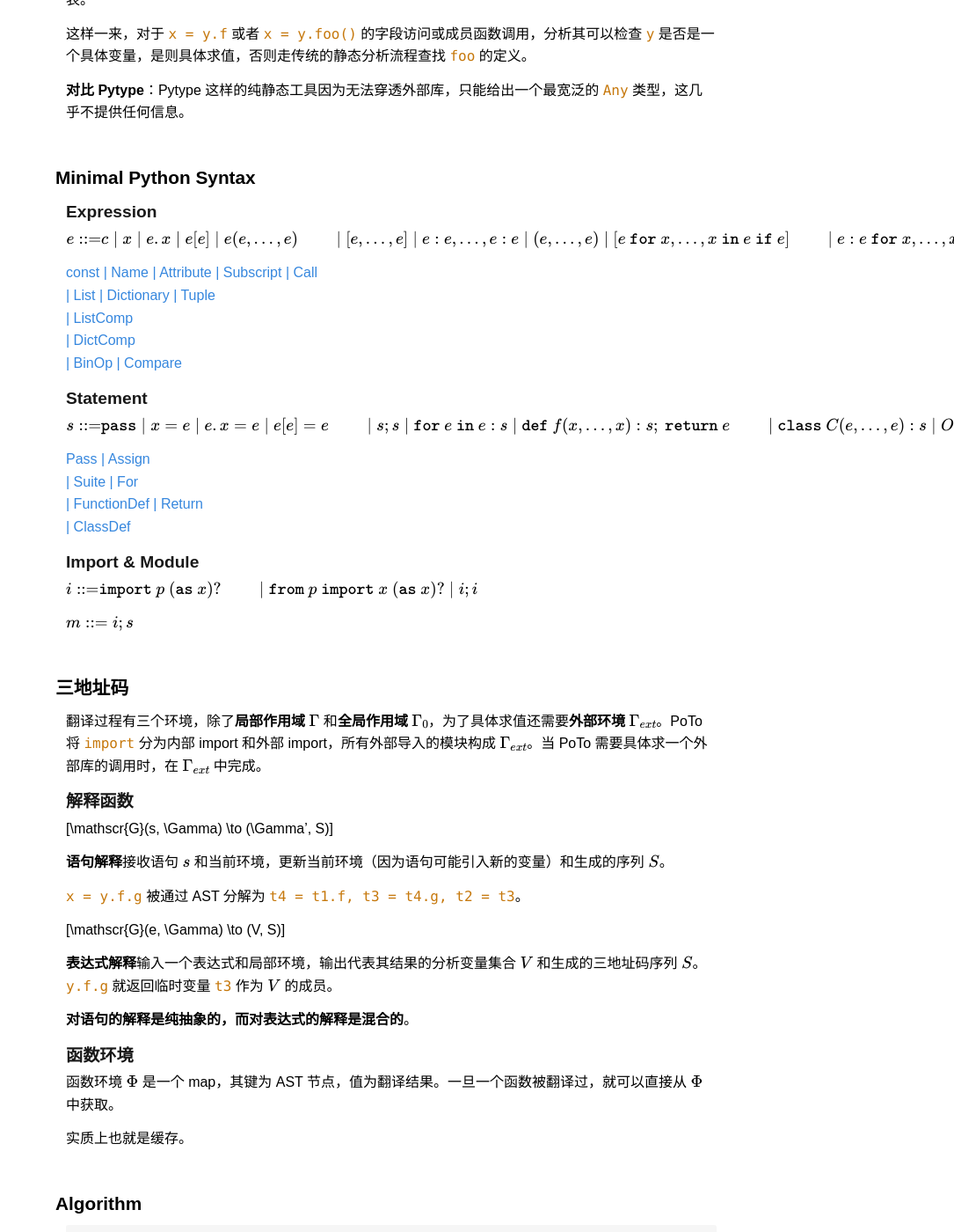
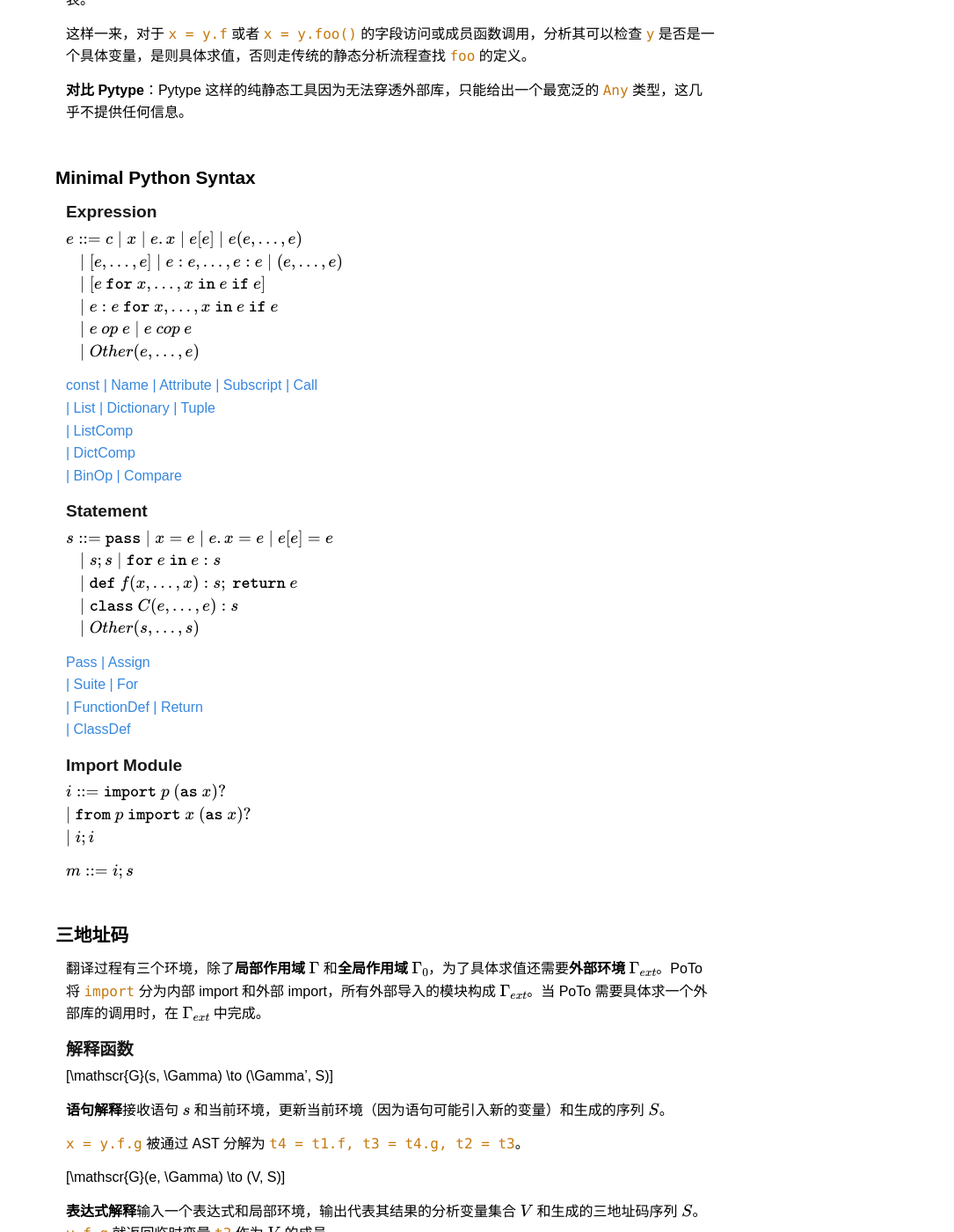
Before and after one commit to q0ppa/q0ppa.github.io, a Jekyll site: the page built from docs/papers/poto-python.md, in a window 1280 px wide and 1400 px high, scrolled down 2679 px. Shown: the whole window at 88% size, without its empty margins (195-1280 px from the left). Built offline with Jekyll 4.4.1, drawn with Linux system fonts in a browser that asks for light colours; our own code applies the rules of GitHub Pages for plain Markdown files; formulas are drawn with MathJax 3.

Commit message:
attemp a fix on latex format

```diff
--- a/docs/papers/poto-python.md
+++ b/docs/papers/poto-python.md
@@ -92,16 +92,14 @@ PoTo 在生成三地址码时，会对每一个表达式都先尝试进行具体
 
 #### Expression
 
-$\begin{aligned}
-e ::= &c \mid x \mid e.x \mid e[e] \mid e(e, ..., e) \\
-& \mid [e, ..., e] \mid \{e: e, ..., e:e\} \mid (e, ..., e) \\
-& \mid [e\ \mathtt{for}\ x, ..., x\ \mathtt{in}\ e\ \mathtt{if}\ e] \\
-& \mid \{e:e\ \mathtt{for}\ x, ..., x\ \mathtt{in}\ e\ \mathtt{if}\ e\} \\
-& \mid e\ op\ e \mid e\ cop\ e \\
-& \mid Other(e, ..., e)
-\end{aligned}$
+$e ::= c \mid x \mid e.x \mid e[e] \mid e(e, ..., e)$
+&emsp;$\mid [e, ..., e] \mid \{e: e, ..., e:e\} \mid (e, ..., e)$
+&emsp;$\mid [e\ \mathtt{for}\ x, ..., x\ \mathtt{in}\ e\ \mathtt{if}\ e]$
+&emsp;$\mid \{e:e\ \mathtt{for}\ x, ..., x\ \mathtt{in}\ e\ \mathtt{if}\ e\}$
+&emsp;$\mid e\ op\ e \mid e\ cop\ e$
+&emsp;$\mid Other(e, ..., e)$
 
-<div com center>
+<div com>
 
 const | Name | Attribute | Subscript | Call
 | List | Dictionary | Tuple
@@ -112,15 +110,13 @@ const | Name | Attribute | Subscript | Call
 
 #### Statement
 
-$\begin{aligned}
-s ::=& \mathtt{pass} \mid x=e \mid e.x=e \mid e[e]=e \\
-&\mid s ; s \mid \mathtt{for}\ e\ \mathtt{in}\ e:s \\
-&\mid \mathtt{def}\ f(x, ..., x): s;\ \mathtt{return}\ e \\
-&\mid \mathtt{class}\ C(e, ..., e):s \\
-& \mid Other(s, ..., s)
-\end{aligned}$
+$s ::= \mathtt{pass} \mid x=e \mid e.x=e \mid e[e]=e$
+&emsp;$\mid s ; s \mid \mathtt{for}\ e\ \mathtt{in}\ e:s$
+&emsp;$\mid \mathtt{def}\ f(x, ..., x): s;\ \mathtt{return}\ e$
+&emsp;$\mid \mathtt{class}\ C(e, ..., e):s$
+&emsp;$\mid Other(s, ..., s)$
 
-<div com center>
+<div com>
 
 Pass | Assign
 | Suite | For
@@ -128,13 +124,11 @@ Pass | Assign
 | ClassDef
 </div>
 
-#### Import & Module
+#### Import  Module
 
-$\begin{aligned}
-i ::=& \mathtt{import}\ p\ (\mathtt{as}\ x)? \\
-&\mid \mathtt{from}\ p\ \mathtt{import}\ x\ (\mathtt{as}\ x)? \\
-&\mid i;i
-\end{aligned}$
+$i ::= \mathtt{import}\ p\ (\mathtt{as}\ x)?$
+$\mid \mathtt{from}\ p\ \mathtt{import}\ x\ (\mathtt{as}\ x)?$
+$\mid i;i$
 
 $m ::= i ; s$
 
```
